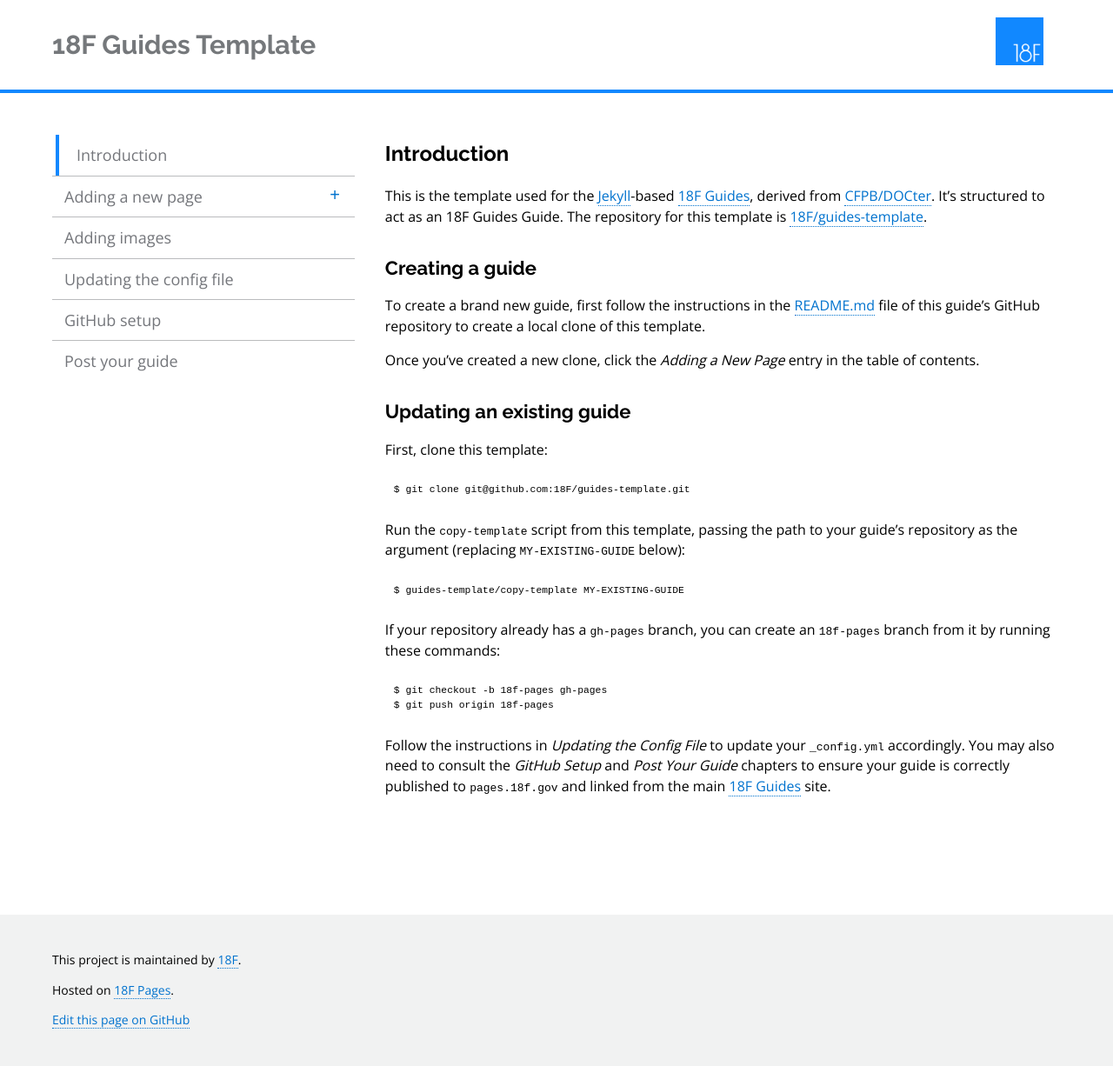
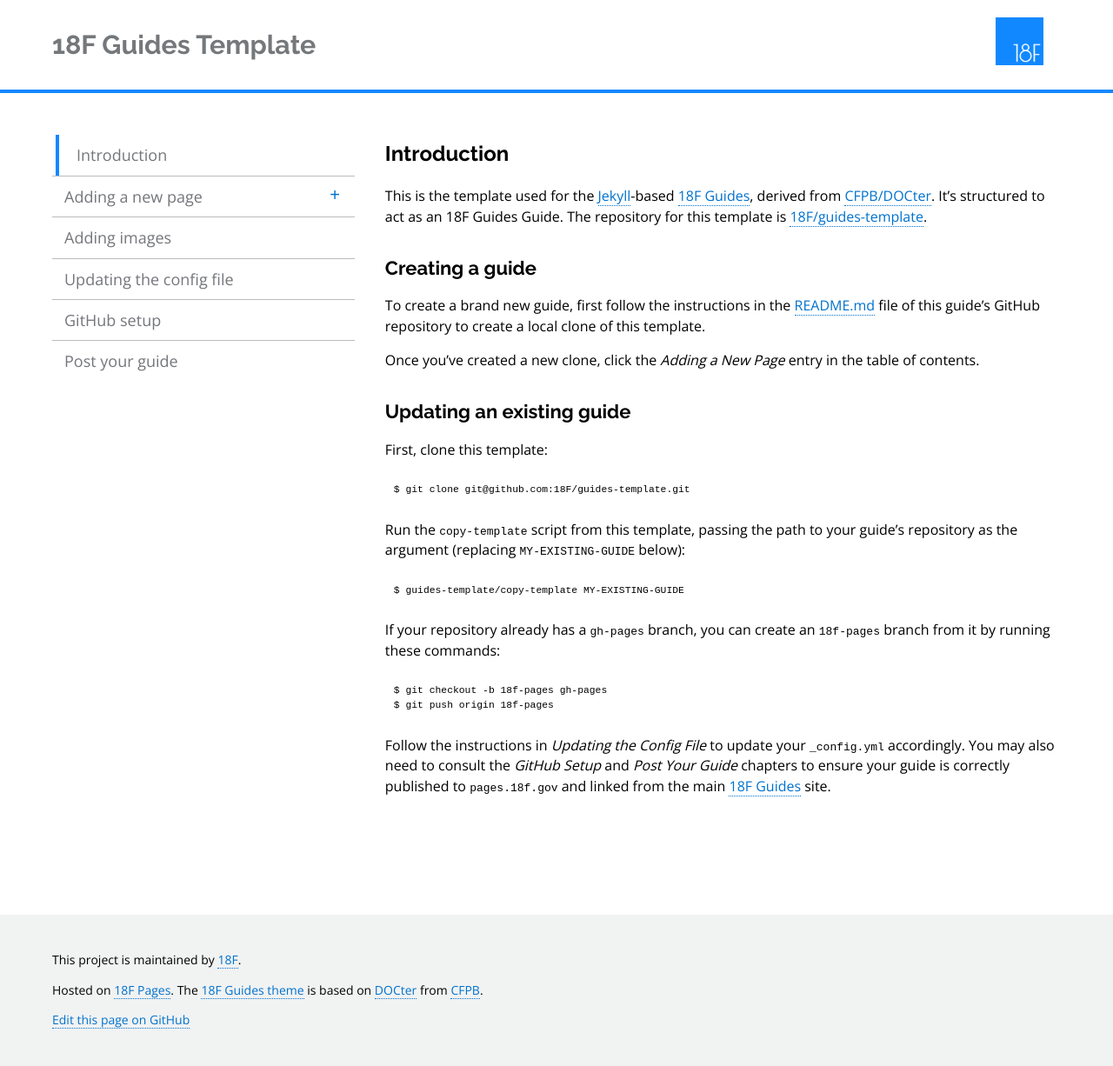
Before and after one commit to Macy-FK/federaliste, a Jekyll site: the page built from index.md, in a window 1280 px wide. Shown: the whole page at 87% size. Built offline with Jekyll 4.4.1, drawn with Linux system fonts in a browser that asks for light colours; nearby versions of some CDN libraries; Markdown is read by kramdown in place of the engine named in the settings.

Commit message:
Include CFPB DOCter attribution in footer

```diff
--- a/_includes/footer.html
+++ b/_includes/footer.html
@@ -2,7 +2,8 @@
   <div class="wrap">
     <p>This project is maintained by <a href="{{ site.author.url }}">{{ site.author.name }}</a>.</p>
 
-    <p>Hosted on <a href="https://github.com/18F/pages/">18F Pages</a>.</p>
+    <p>Hosted on <a href="https://github.com/18F/pages/">18F Pages</a>.
+    The <a href="https://github.com/18F/guides-template/">18F Guides theme</a> is based on <a href="https://github.com/cfpb/docter/">DOCter</a> from <a href="http://cfpb.github.io/">CFPB</a>.</p>
     <p><a href="{{ site.repos[0].url }}/edit/18f-pages/{{ page.path }}">Edit this page on GitHub</a></p>
   </div><!--/.wrap -->
 </footer>
```
